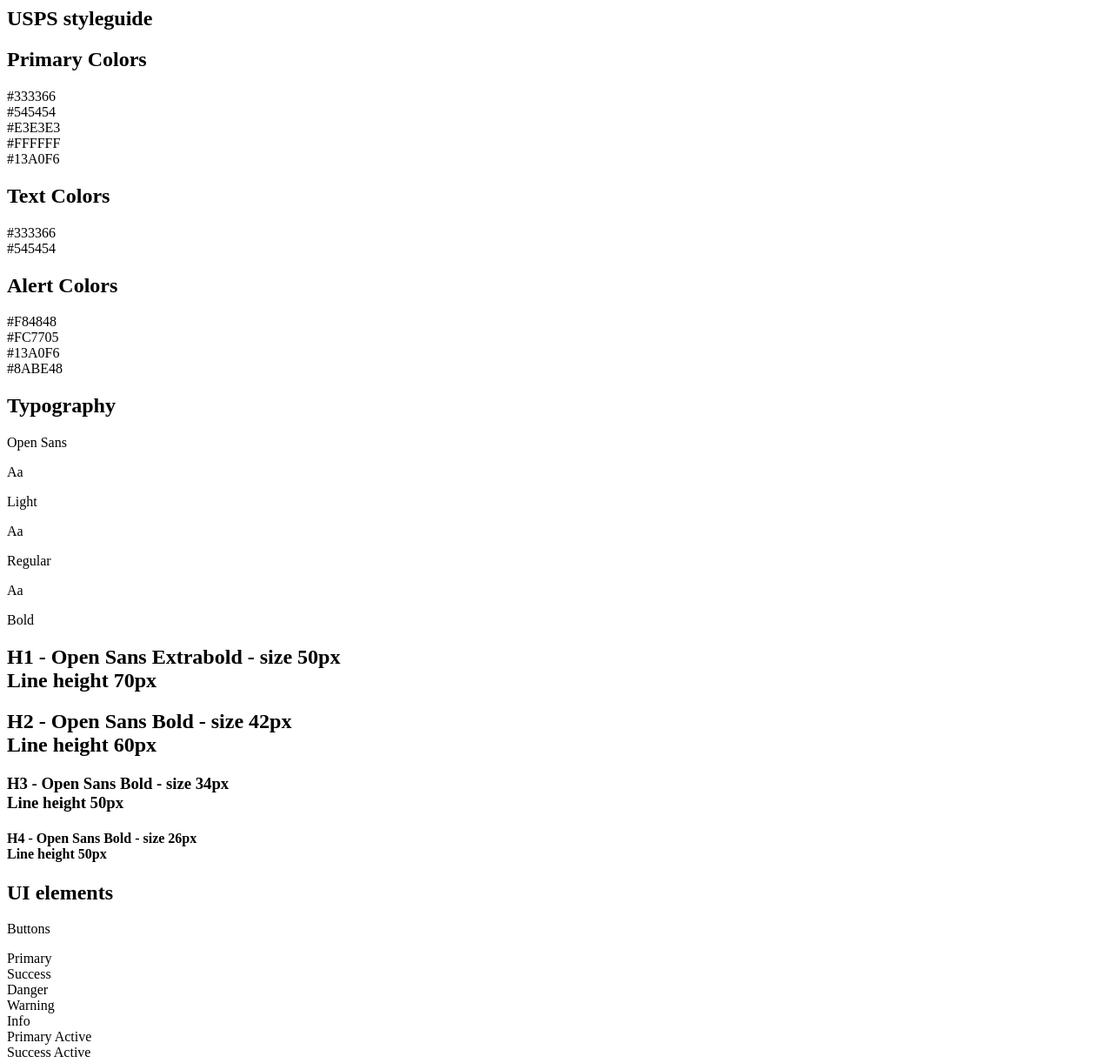
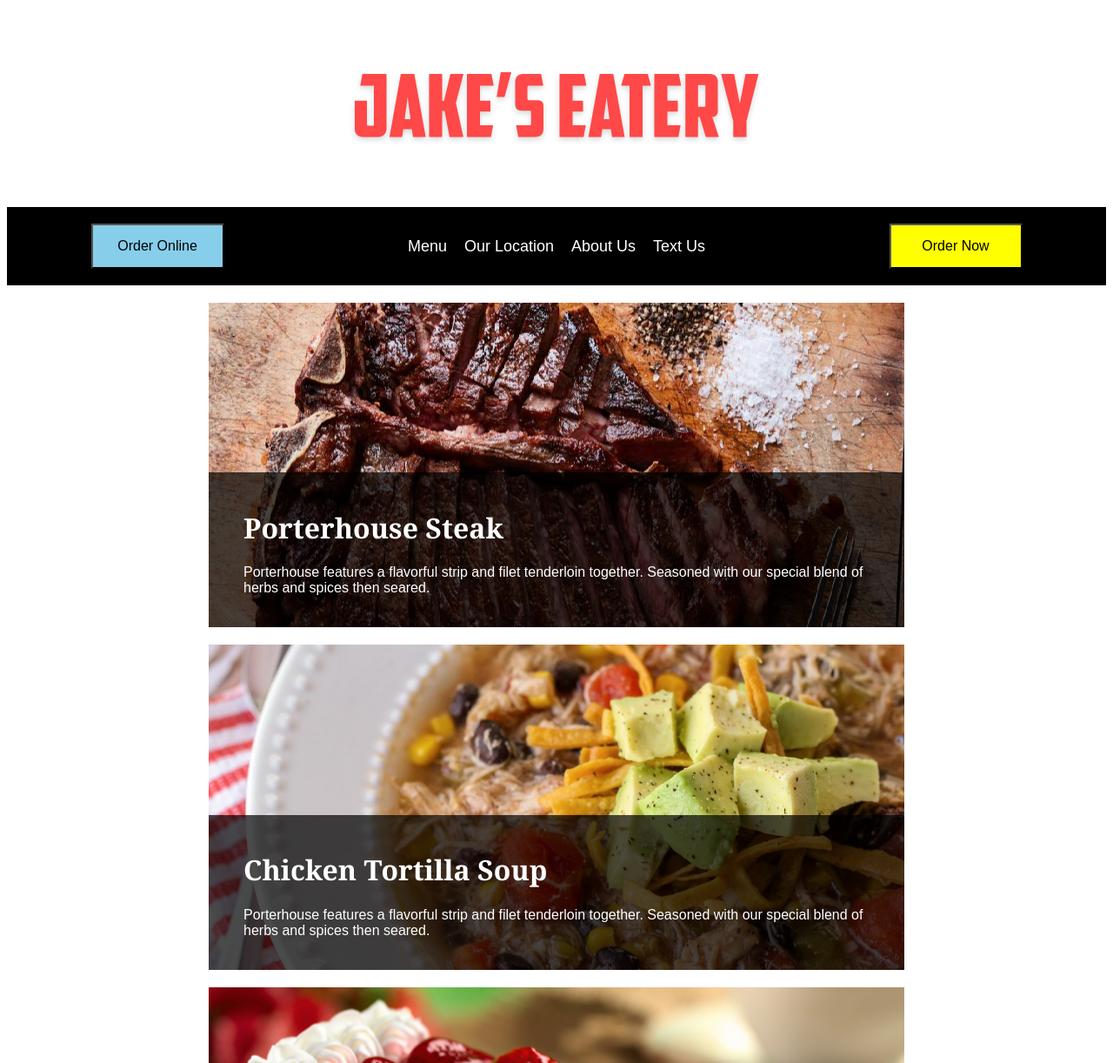
Before and after one commit to scaliatine/My_first_repo, a plain HTML site: page index.html in a window 1280 px wide. Shown: the top 1222 px of the page at 87% size. Drawn offline with Linux system fonts and the light colour scheme.

Commit message:
first published site for Jake

```diff
--- a/css/style.css
+++ b/css/style.css
@@ -1,7 +1,112 @@
-/* Header Styles */
+/* Navigation styles */
+.logo {
+    background: white;
+    height: 230px;
+    background-image: url("/images/jakes-logo.png");
+    background-repeat: no-repeat;
+    background-position: center;
+}
 
-/* Primary Color */
+.nav {
+    display: flex;
+    background-color: black;
+    padding: 20px;
+}
 
-/* Typography CSS */
+.left, .center, .right {
+    height: 50px;
+    display: flex;
+    justify-content: center;
+    align-items: center;
 
-/* UI Elements */
+}
+
+.left, .right {width: 25%;}
+.center {width: 50%;}
+.center a {
+    color: #fff;
+    padding: 10px;
+    font-size: 18px;
+    text-decoration: none;
+    font-family: Arial, sans-serif;
+}
+
+button {
+    color: black;
+    font-size: 16px;
+    padding: 15px;
+    width: 50%;
+}
+
+.right button {
+    background-color: yellow;
+}
+
+.left button {
+    background-color: skyblue;
+}
+
+/* Column styles */
+.column {
+display: flex;
+height: 1200px;
+width: 800px;
+flex-direction: column;
+margin:0 auto;
+}
+
+.meal1, .meal2, .meal3 {
+    height: 100%;
+    width: 100%;
+    display: flex;
+    align-items: flex-end;
+    margin-bottom: 20px;
+    background-repeat: no-repeat;
+    background-position: center;
+}
+
+.meal1 {
+    margin-top: 20px;
+    background-image: url("/images/steak.png");
+}
+
+.meal2 {background-image: url("/images/soup.png");}
+
+.meal3 {background-image: url("/images/cheesecake.png");}
+
+.text {
+    background: rgba(0,0,0,0.7);
+    color: #fff;
+    width: 100%;
+    padding: 20px 40px;
+}
+
+.text p {
+    color: rgba (255,255,255,0.7);
+    font-family: Arial, Helvetica, sans-serif;
+}
+
+.text h1 {font-family: Georgia, 'Times New Roman', Times, serif;}
+
+/* Footer Styles */
+.footer {
+    display: flex;
+    justify-content: center;
+    align-items: center;
+    background-color: #000;
+    padding:20px 0;
+}
+
+.footer a {
+    text-decoration: none;
+    font-family: Arial, Helvetica, sans-serif;
+}
+
+.fb, .tw, .ig {
+    margin: 0 40px;
+    font-size: 18px;
+}
+
+.fb {color:skyblue;}
+.tw {color: yellow;}
+.ig {color: red;}
--- a/index.html
+++ b/index.html
@@ -1,110 +1,52 @@
-<html>
+<!DOCTYPE HTML>
     <head>
-  <title>USPS Style Guide</title>
-  <link href="https://fonts.googleapis.com/css?family=Open+Sans&display=swap" rel="stylesheet">
-  <link href="css/style.css" rel="stylesheet" type="text/css">
+        <title>Jake's Eatery</title>
+        <link rel="stylesheet" type="text/css" href="css/style.css">
     </head>
     <body>
-<section class="header"></section>
-<section class="colorPalette">
-  <h1 id="pageTopic">USPS styleguide</h1>
-  <h2 class="sectionHead">Primary Colors</h2>
-  <div class="colorContainer">
-    <div class="swatch darkBlue"></div>
-    <div class="hexCode">#333366</div>
+      <!-- Nav HTML -->
+       <div class="logo"></div>
+       <div class="nav">
+           <div class="left">
+                <button>Order Online</button>
            </div>
-  <div class="colorContainer">
-    <div class="swatch darkGrey"></div>
-    <div class="hexCode">#545454</div>
+           <div class="center">
+                <a href="#">Menu</a>
+                <a href="#">Our Location</a>
+                <a href="#">About Us</a>
+                <a href="#">Text Us</a>
            </div>
-  <div class="colorContainer">
-    <div class="swatch lightGrey"></div>
-    <div class="hexCode">#E3E3E3</div>
+           <div class="right">
+                <button>Order Now</button>
            </div>
-  <div class="colorContainer">
-    <div class="swatch white"></div>
-    <div class="hexCode">#FFFFFF</div>
        </div>
-  <div class="colorContainer">
-    <div class="swatch lightBlue"></div>
-    <div class="hexCode">#13A0F6</div>
+       <!-- Column Layout -->
+       <div class="column">
+           <div class="meal1">
+               <div class="text">
+                   <h1>Porterhouse Steak</h1>
+                   <p>Porterhouse features a flavorful strip and filet tenderloin together. Seasoned with our special blend of herbs and spices then seared.</p>
+               </div>
+           </div>
+           <div class="meal2">
+                <div class="text">
+                        <h1>Chicken Tortilla Soup</h1>
+                        <p>Porterhouse features a flavorful strip and filet tenderloin together. Seasoned with our special blend of herbs and spices then seared.</p>
+                    </div>
+           </div>
+           <div class="meal3">
+                <div class="text">
+                        <h1>Cheesecake</h1>
+                        <p>Porterhouse features a flavorful strip and filet tenderloin together. Seasoned with our special blend of herbs and spices then seared.</p>
+                    </div>
+           </div>
+       </div>
+       <!-- Footer HTML -->
+       <div class="footer">
+            <a href="#" class="fb">Facebook</a>
+            <a href="#" class="tw">Twitter</a>
+            <a href="#" class="ig">Instagram</a>
         </div>
 
-  <h2 class="sectionHead">Text Colors</h2>
-  <div class="colorContainer">
-    <div class="swatch darkBlue"></div>
-    <div class="hexCode">#333366</div>
-  </div>
-  <div class="colorContainer">
-    <div class="swatch darkGrey"></div>
-    <div class="hexCode">#545454</div>
-  </div>
-
-  <h2 class="sectionHead">Alert Colors</h2>
-  <div class="colorContainer">
-    <div class="swatch red"></div>
-    <div class="hexCode">#F84848</div>
-  </div>
-  <div class="colorContainer">
-    <div class="swatch orange"></div>
-    <div class="hexCode">#FC7705</div>
-  </div>
-  <div class="colorContainer">
-    <div class="swatch lightBlue"></div>
-    <div class="hexCode">#13A0F6</div>
-  </div>
-  <div class="colorContainer">
-    <div class="swatch lightGreen"></div>
-    <div class="hexCode">#8ABE48</div>
-  </div>
-</section>
-<section class="typography">
-  <h2 class="sectionHead">Typography</h2>
-  <p>Open Sans</p>
-  <div class="type_container">
-  <p class="large light">Aa</p>
-  <p>Light</p>
-  </div>
-
-  <div class="type_container">
-  <p class="large regular">Aa</p>
-  <p>Regular</p>
-  </div>
-
-  <div class="type_container">
-  <p class="large bold">Aa</p>
-  <p>Bold</p>
-  </div>
-
-  <h1>H1 - Open Sans Extrabold - size 50px <br>Line height 70px</h1>
-  <h2>H2 - Open Sans Bold - size 42px <br>Line height 60px</h2>
-  <h3>H3 - Open Sans Bold - size 34px <br>Line height 50px</h3>
-  <h4>H4 - Open Sans Bold - size 26px <br>Line height 50px</h4>
-</section>
-<section class="uiElements">
-    <h2 class="sectionHead">UI elements</h2>
-    <p>Buttons</p>
-    <div class="buttonContain">
-      <div class="button primary">Primary</div>
-      <div class="button success">Success</div>
-      <div class="button danger">Danger</div>
-      <div class="button warning">Warning</div>
-      <div class="button info">Info</div>
-    </div>
-    <div class="buttonContain">
-      <div class="button primaryActive">Primary Active</div>
-      <div class="button successActive">Success Active</div>
-      <div class="button dangerActive">Danger Active</div>
-      <div class="button warningActive">Warning Active</div>
-      <div class="button infoActive">Info Active</div>
-    </div>
-</section>
-<section class="imagery">
-<h2 class="sectionHead">Logo</h2>
-<img src="images/Logo-dark.png">
-<img src="images/Logo-light.png">
-<img src="images/Logo-dark1.png">
-<img src="images/Logo-light-1.png">
-</section>
     </body>
 </html>
```
Also changed, not shown: images/Logo-dark1 2.png (deleted), images/Logo-dark1.png (deleted), images/Logo-dark@2x 2.png (deleted), images/Logo-dark@2x.png (deleted), images/Logo-light 2.png (deleted), images/Logo-light-1 2.png (deleted), images/Logo-light-1.png (deleted), images/Logo-light.png (deleted), images/Screen Shot 2019-07-24 at 5.05.30 PM 2.png (deleted), images/Screen Shot 2019-07-24 at 5.05.30 PM.png (deleted), images/cheesecake.png (added), images/jakes-logo.png (added), images/soup.png (added), images/steak.png (added), 2 other files. Lines whose indentation alone changed are shown as unchanged.
